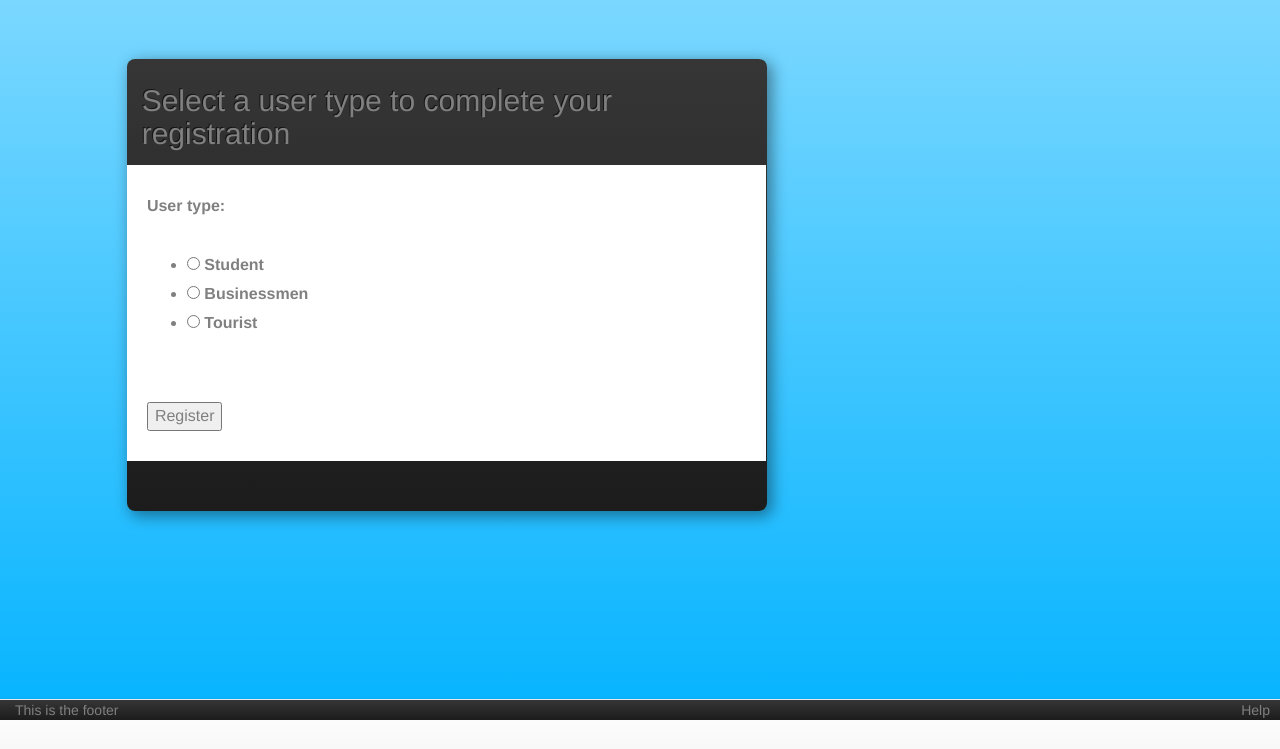
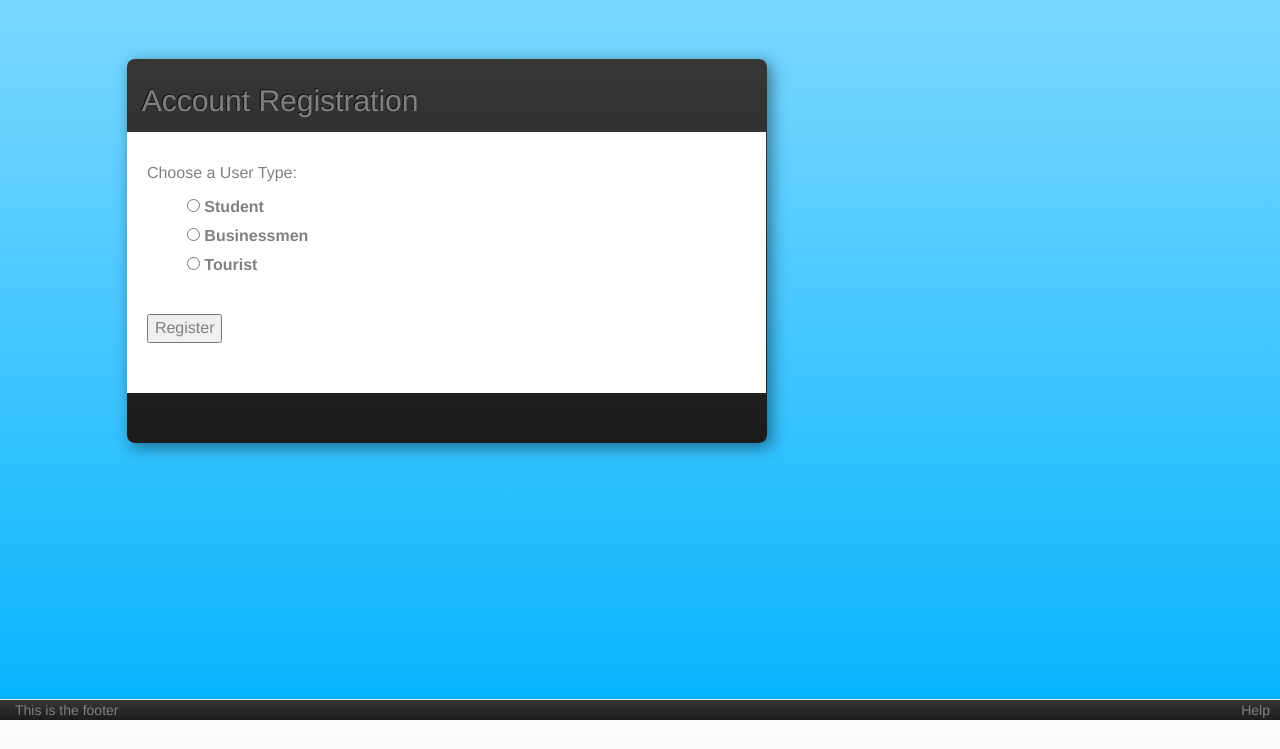
Before and after one commit to TotallyMelvin/Smart-City-Project, a Django app: page /home/extraInfo/ in a window 1280 px wide. Shown: the part 51-800 px from the top of the page. Run offline with Django 3.2, Linux system fonts and the light colour scheme; some libraries are stand-ins or nearby versions.

Commit message:
Fixed up some css and combined css into one file

```diff
--- a/accounts/static/css/footer.css
+++ /dev/null
@@ -1,23 +0,0 @@
-.footer {
-	width: 100%;
-	background: linear-gradient(0deg, #1c1c1c, #363636);
-	color: grey;
-}
-
-.link ul {
-	list-style: none;
-	margin: 0px;
-	padding: 0px;
-}
-
-.link a {
-	color: grey;
-	right: 10px;
-	top: 0px;
-	position: absolute;
-}
-
-.link a:hover {
-	color: white;
-	text-decoration: none;
-}
--- a/accounts/static/css/indexPage.css
+++ b/accounts/static/css/indexPage.css
@@ -107,11 +110,254 @@
 	display: block;
 }
 
-body {
-	background: linear-gradient(0deg, #00b2ff, #83daff) !important;
-    background-repeat: no-repeat;
+/* Register Section CSS */
+.register {
+	background: linear-gradient(0deg, #1c1c1c, #363636);
+	left: 0;
+	color: grey;
+	padding-bottom: 50px;
+	margin-top: 50px;
+	border-radius: 8px;
+	margin-left: 20px;
+	margin-right: 20px;
+	margin-bottom: 100px;
+	box-shadow: 4px 4px 15px 1px rgba(0, 0, 0, 0.42);
+	z-index: 10;
 }
 
-html {
-	height: 100% !important;
+.register form {
+	background: white;
+	margin-top: 15px;
+	margin-left: -14.75px;
+	margin-right: -14.75px;
+	padding-top: 30px;
+	padding-left: 20px;
+	padding-right: 20px;
+	padding-bottom: 30px;
+	color: grey;
+	font-size: 16px;
 }
+
+.register h2{
+	padding-top: 5px;
+	color: grey;
+	text-shadow: -1px -1px 0px #141414;
+}
+
+.register p{
+	padding-bottom: 20px;
+}
+
+.register #id_username, #id_first_name, #id_last_name, #id_email, #id_password1, #id_password2 {
+	display: block;
+}
+
+.helptext {
+	font-size: 12px;
+}
+
+/* Footer Section CSS */
+.footer {
+	width: 100%;
+	background: linear-gradient(0deg, #1c1c1c, #363636);
+	color: grey;
+}
+
+.link ul {
+	list-style: none;
+	margin: 0px;
+	padding: 0px;
+}
+
+.link a {
+	color: grey;
+	right: 10px;
+	top: 0px;
+	position: absolute;
+}
+
+.link a:hover {
+	color: white;
+	text-decoration: none;
+}
+
+/* Help Section CSS */
+.help {
+	background: linear-gradient(0deg, #1c1c1c, #363636);
+	left: 0;
+	color: white;
+	padding-bottom: 100px;
+	margin-top: 50px;
+	border-radius: 8px;
+	margin-left: 20px;
+	margin-right: 20px;
+	box-shadow: 4px 4px 15px 1px rgba(0, 0, 0, 0.42);
+	z-index: 10;
+	position: absolute;
+	right: 0;
+	top: 0;
+}
+
+.help ul {
+	background: white;
+	margin-top: 15px;
+	margin-left: -14.75px;
+	margin-right: -14.75px;
+	margin-bottom: -50px;
+	padding-top: 30px;
+	padding-bottom: 40px;
+	padding-left: 20px;
+	padding-right: 20px;
+	font-size: 16px;
+	list-style: none;
+}
+
+.help li {
+	padding-bottom: 10px;
+}
+
+.help a {
+	color: grey;
+}
+
+.help a:hover {
+	color: white;
+}
+
+.help h2{
+	padding-top: 5px;
+	color: grey;
+	text-shadow: -1px -1px 0px #141414;
+}
+
+/* Map Section CSS */
+.map_options {
+	background: linear-gradient(0deg, #1c1c1c, #363636);
+	left: 0;
+	color: white;
+	padding-bottom: 50px;
+	margin-top: 50px;
+	border-radius: 8px;
+	margin-left: 20px;
+	margin-right: 20px;
+	box-shadow: 4px 4px 15px 1px rgba(0, 0, 0, 0.42);
+	z-index: 10;
+	position: absolute;
+	right: 0;
+	top: 0;
+}
+
+.map_options h2{
+	padding-top: 5px;
+	color: grey;
+	text-shadow: -1px -1px 0px #141414;
+}
+
+.map_options form {
+	background: white;
+	color: grey;
+	padding-top: 20px;
+	padding-bottom: 20px;
+	padding-left: 15px;
+	margin-left: -14.75px;
+	margin-right: -14.75px;
+}
+
+.map {
+	margin-bottom: 100px;
+}
+
+#id_selected_options{
+	list-style: none;
+}
+
+/* Register User Type Section CSS */
+.register_type {
+	background: linear-gradient(0deg, #1c1c1c, #363636);
+	left: 0;
+	color: white;
+	padding-bottom: 100px;
+	margin-top: 50px;
+	border-radius: 8px;
+	margin-left: 20px;
+	margin-right: 20px;
+	box-shadow: 4px 4px 15px 1px rgba(0, 0, 0, 0.42);
+	z-index: 10;
+	position: absolute;
+	right: 0;
+	top: 0;
+}
+
+.user_type {
+	background: white;
+	margin-top: 15px;
+	margin-left: -14.75px;
+	margin-right: -14.75px;
+	margin-bottom: -50px;
+	padding-top: 30px;
+	padding-bottom: 50px;
+	padding-left: 20px;
+	padding-right: 20px;
+	color: grey;
+	font-size: 16px;
+}
+
+.user_type ul {
+	list-style: none;
+}
+
+.register_type h2{
+	padding-top: 5px;
+	color: grey;
+	text-shadow: -1px -1px 0px #141414;
+}
+
+.register_type p label{
+	display: none;
+}
+
+/* Profile Section CSS */
+.edit_profile {
+	background: linear-gradient(0deg, #1c1c1c, #363636);
+	left: 0;
+	color: grey;
+	padding-bottom: 50px;
+	margin-top: 50px;
+	border-radius: 8px;
+	margin-left: 20px;
+	margin-right: 20px;
+	margin-bottom: 100px;
+	box-shadow: 4px 4px 15px 1px rgba(0, 0, 0, 0.42);
+	z-index: 10;
+}
+
+.edit_profile form {
+	background: white;
+	margin-top: 15px;
+	margin-left: -14.75px;
+	margin-right: -14.75px;
+	padding-top: 30px;
+	padding-left: 20px;
+	padding-right: 20px;
+	padding-bottom: 30px;
+	color: grey;
+	font-size: 16px;
+}
+
+.edit_profile h2{
+	padding-top: 5px;
+	color: grey;
+	text-shadow: -1px -1px 0px #141414;
+}
+
+.edit_profile p{
+	padding-bottom: 20px;
+}
+
+.edit_profile #id_username, #id_first_name, #id_last_name, #id_email, #id_password1, #id_password2 {
+	display: block;
+}
+
+.helptext {
+	font-size: 12px;
+}
--- a/accounts/static/css/register.css
+++ /dev/null
@@ -1,44 +0,0 @@
-.register {
-	background: linear-gradient(0deg, #1c1c1c, #363636);
-	left: 0;
-	color: grey;
-	padding-bottom: 50px;
-	margin-top: 50px;
-	border-radius: 8px;
-	margin-left: 20px;
-	margin-right: 20px;
-	margin-bottom: 100px;
-	box-shadow: 4px 4px 15px 1px rgba(0, 0, 0, 0.42);
-	z-index: 10;
-}
-
-.register form {
-	background: white;
-	margin-top: 15px;
-	margin-left: -14.75px;
-	margin-right: -14.75px;
-	padding-top: 30px;
-	padding-left: 20px;
-	padding-right: 20px;
-	padding-bottom: 30px;
-	color: grey;
-	font-size: 16px;
-}
-
-.register h2{
-	padding-top: 5px;
-	color: grey;
-	text-shadow: -1px -1px 0px #141414;
-}
-
-.register p{
-	padding-bottom: 20px;
-}
-
-.register #id_username, #id_first_name, #id_last_name, #id_email, #id_password1, #id_password2 {
-	display: block;
-}
-
-.helptext {
-	font-size: 12px;
-}
--- a/accounts/templates/accounts/base.html
+++ b/accounts/templates/accounts/base.html
@@ -6,10 +6,6 @@
         <script src="https://ajax.googleapis.com/ajax/libs/jquery/1.12.4/jquery.min.js"></script>
         <!-- Latest compiled and minified CSS -->
         <link rel="stylesheet" href="{% static 'css/indexPage.css' %}" type="text/css">
-		<link rel="stylesheet" href="{% static 'css/footer.css' %}" type="text/css">
-		<link rel="stylesheet" href="{% static 'css/register.css' %}" type="text/css">
-		<link rel="stylesheet" href="{% static 'css/map.css' %}" type="text/css">
-		<link rel="stylesheet" href="{% static 'css/help.css' %}" type="text/css">
         <script src="{%static 'js/bootstrap.js' %}"></script>
         <script src="{%static 'js/bootstrap.min.js' %}"></script>
 
--- a/accounts/templates/accounts/edit_profile.html
+++ b/accounts/templates/accounts/edit_profile.html
@@ -8,7 +8,7 @@
 <div class = 'rego container-fluid'>
 <div class="row">
 	<div class="col-sm-1"></div>
-	<div class="col-sm-6 register">
+	<div class="col-sm-6 edit_profile">
   <h2>Manage Your Profile</h2>
 <form method="post">
 	{% csrf_token %}
--- a/accounts/templates/accounts/extraInfo.html
+++ b/accounts/templates/accounts/extraInfo.html
@@ -8,13 +8,16 @@
 <div class = 'rego container-fluid'>
 <div class="row">
 	<div class="col-sm-1"></div>
-	<div class="col-sm-6 register">
-  <h2>Select a user type to complete your registration</h2>
+	<div class="col-sm-6 register_type">
+  <h2>Account Registration</h2>
+  <div class="user_type">
+	<p>Choose a User Type:</p>
 <form method="post">
   {% csrf_token %}
   {{ form.as_p }}
   <br>
   <button type="submit">Register</button>
+  </div>
 </form>
 </div>
 </div>
--- a/accounts/templates/accounts/profile.html
+++ b/accounts/templates/accounts/profile.html
@@ -11,9 +11,10 @@
 	<div class="col-sm-6 register">
   <h2>Manage Your Profile</h2>
 <form method="post">
-  <h2>Feel free to update your details below</h2>
-  <a href="/home/profile/edit_profile">Click here to update your details</a>
+  <p>Update your user credentials:</p>
+  <a href="/home/profile/edit_profile">Update</a>
   <br><br>
+  <p>Current Details:</p>
   <p>Username: {{ user.username }}</p>
   <p>First Name: {{ user.first_name }}</p>
   <p>Last Name: {{ user.last_name }}</p>
--- a/accounts/templates/accounts/register.html
+++ b/accounts/templates/accounts/register.html
@@ -9,7 +9,7 @@
 <div class="row">
 	<div class="col-sm-1"></div>
 	<div class="col-sm-6 register">
-  <h2>Register your account</h2>
+  <h2>Account Registration</h2>
 <form method="post">
   {% csrf_token %}
   {{ form.as_p }}
```
Also changed, not shown: other parts of accounts/static/css/indexPage.css (+24 -21 lines), accounts/static/css/help.css (deleted, +0 -47 lines), accounts/static/css/map.css (deleted, +0 -39 lines), db.sqlite3.
